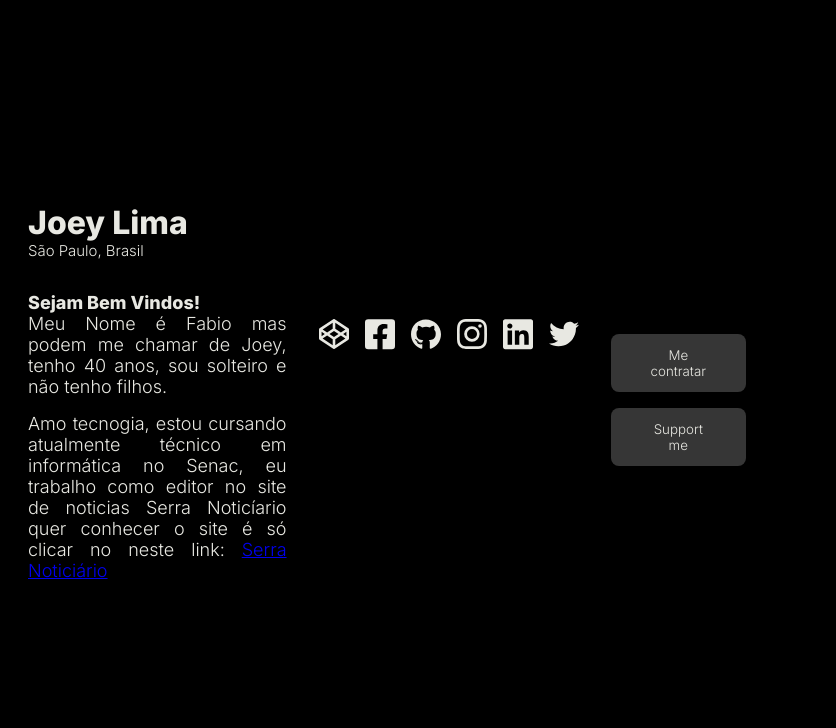
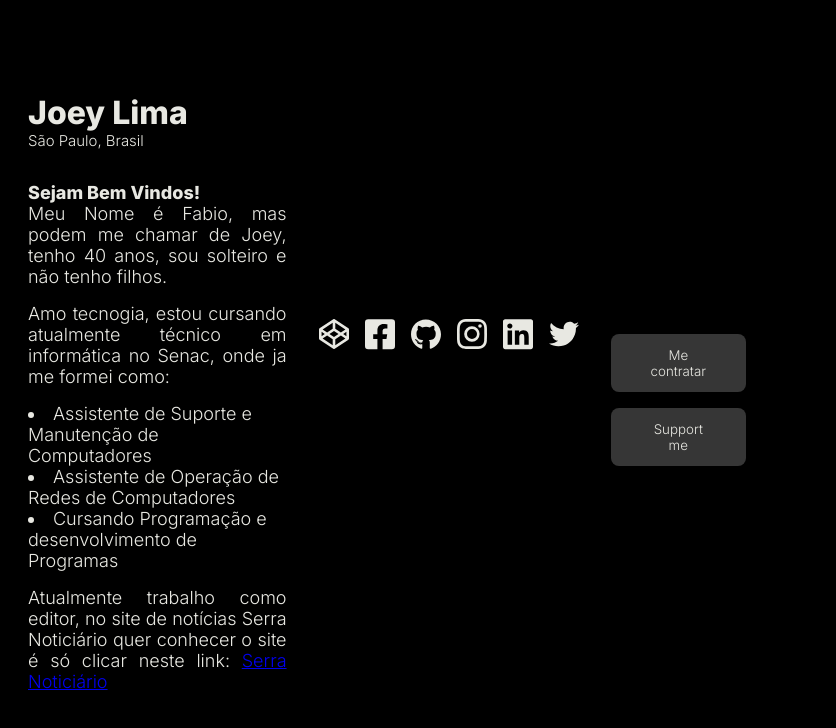
Before and after one commit to fabiojoey/New-Portfolio-Github, a plain HTML site: page index.html in a window 1280 px wide. Shown: the full height of the page, 444-1280 px from the left. Drawn offline with Linux system fonts and the light colour scheme.

Commit message:
Update index.html
atualização de perfil

```diff
--- a/index.html
+++ b/index.html
@@ -26,10 +26,15 @@
                     <h2 class="name"> Joey Lima</h2>
                     <h5 class="location"> São Paulo, Brasil</h5>
                 </div>
-                <p class="description"> <strong>Sejam Bem Vindos!</strong><br>
-                    Meu Nome é Fabio mas podem me chamar de Joey, tenho 40 anos, sou solteiro e não tenho filhos.</p>
-                <p class="description"> Amo tecnogia, estou cursando atualmente técnico em informática no Senac, eu trabalho como editor no site de noticias Serra Noticíario quer conhecer o site é só clicar no neste link: <a href="https://serranoticiario.com.br/"target=_blank>Serra Noticiário </a> </p>
-            </div>
+                   <p class="description"> <strong>Sejam Bem Vindos!</strong><br>
+                    Meu Nome é Fabio, mas podem me chamar de Joey, tenho 40 anos, sou solteiro e não tenho filhos.</p>
+                <p class="description"> Amo tecnogia, estou cursando atualmente técnico em informática no Senac, onde ja me formei como:
+                    <li>Assistente de Suporte e Manutenção de Computadores</li>
+                    <li>Assistente de Operação de Redes de Computadores</li>
+                    <li>Cursando Programação e desenvolvimento de Programas</li>
+                </p>
+                    <p>Atualmente trabalho como editor, no site de notícias Serra Noticiário quer conhecer o site é só clicar neste link: <a href="https://serranoticiario.com.br/"target=_blank>Serra Noticiário </a> </p>
+                </div>
             <div class="media-social">
                 <a href="#" class="links">
                     <svg aria-hidden="true" focusable="false" data-prefix="fab" data-icon="codepen" class="svg-inline--fa fa-codepen fa-w-16" role="img" xmlns="http://www.w3.org/2000/svg" viewBox="0 0 512 512"><path fill="currentColor" d="M502.285 159.704l-234-156c-7.987-4.915-16.511-4.96-24.571 0l-234 156C3.714 163.703 0 170.847 0 177.989v155.999c0 7.143 3.714 14.286 9.715 18.286l234 156.022c7.987 4.915 16.511 4.96 24.571 0l234-156.022c6-3.999 9.715-11.143 9.715-18.286V177.989c-.001-7.142-3.715-14.286-9.716-18.285zM278 63.131l172.286 114.858-76.857 51.429L278 165.703V63.131zm-44 0v102.572l-95.429 63.715-76.857-51.429L234 63.131zM44 219.132l55.143 36.857L44 292.846v-73.714zm190 229.715L61.714 333.989l76.857-51.429L234 346.275v102.572zm22-140.858l-77.715-52 77.715-52 77.715 52-77.715 52zm22 140.858V346.275l95.429-63.715 76.857 51.429L278 448.847zm190-156.001l-55.143-36.857L468 219.132v73.714z"></path></svg>
```
